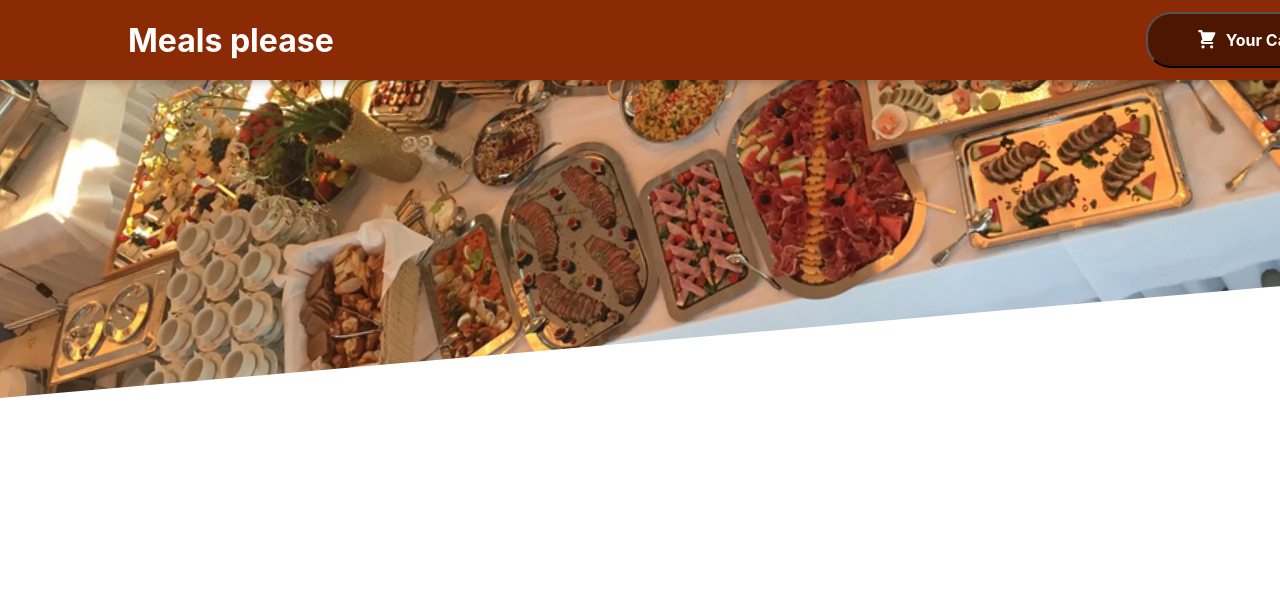
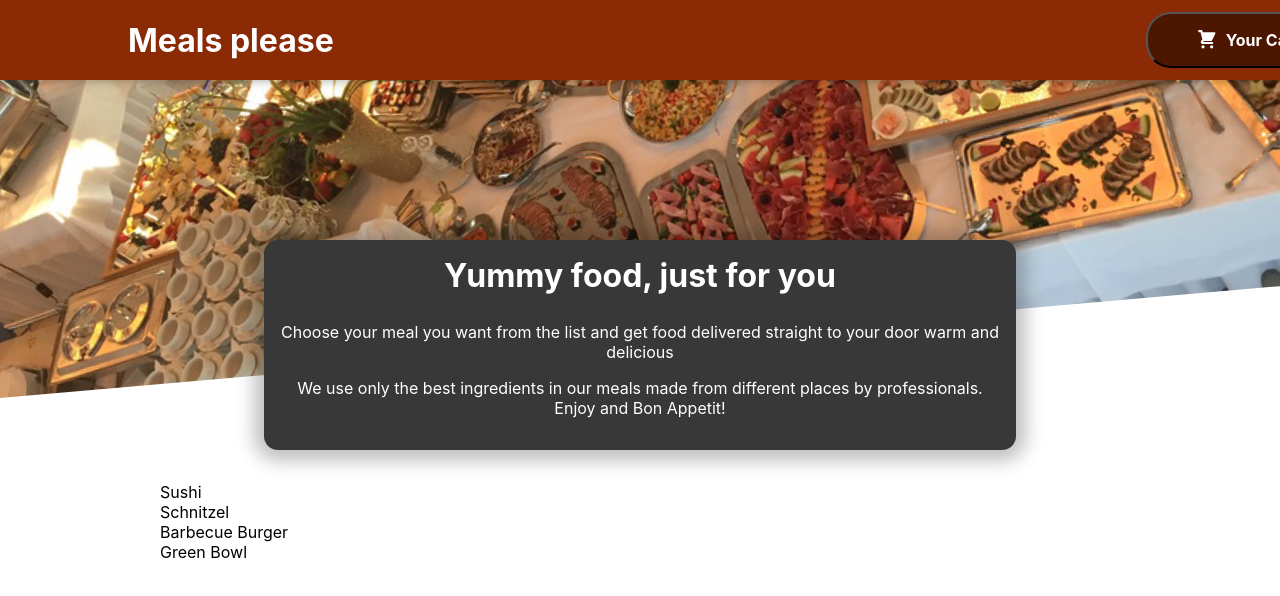
Before and after one commit to ProgramHefe/food-app, a React (Create React App) app: page / in a window 1280 px wide. Shown: the top 596 px of the page. Built offline with nearby package versions, Linux system fonts and the light colour scheme.

Commit message:
Summary made and list added

```diff
--- a/src/App.js
+++ b/src/App.js
@@ -1,10 +1,14 @@
 import React, { Fragment } from 'react';
 import Header from './components/Layout/Header'
+import Meals from './components/Meals/Meals';
 
 function App() {
   return (
     <Fragment>
       <Header />
+      <main>
+        <Meals />
+      </main>
     </Fragment>
   );
 }
--- /dev/null
+++ b/src/components/Meals/Meals.js
@@ -0,0 +1,12 @@
+import React, { Fragment } from "react";
+import MealsTotal from "./MealsTotal";
+import MealsAvailable from "./MealsAvailable";
+
+const Meals = props => {
+return <Fragment>
+    <MealsTotal />
+    <MealsAvailable />
+</Fragment>
+}
+
+export default Meals;
--- /dev/null
+++ b/src/components/Meals/MealsAvailable.js
@@ -0,0 +1,41 @@
+import React from "react";
+import classes from './MealsAvailable.module.css'
+
+const DUMMY_MEALS = [
+    {
+        id: 'm1',
+        name: 'Sushi',
+        description: 'Finest fish and veggies',
+        price: 22.99,
+    },
+    {
+        id: 'm2',
+        name: 'Schnitzel',
+        description: 'A german specialty!',
+        price: 16.5,
+    },
+    {
+        id: 'm3',
+        name: 'Barbecue Burger',
+        description: 'American, raw, meaty',
+        price: 12.99,
+    },
+    {
+        id: 'm4',
+        name: 'Green Bowl',
+        description: 'Healthy...and green...',
+        price: 18.99,
+    },
+];
+
+const MealsAvailable = () => {
+    const mealsList = DUMMY_MEALS.map(meal => <li>{meal.name}</li>);
+
+    return <section className={classes.meals}>
+        <ul>
+            {mealsList}
+        </ul>
+    </section>
+};
+
+export default MealsAvailable;
--- /dev/null
+++ b/src/components/Meals/MealsAvailable.module.css
@@ -0,0 +1,24 @@
+.meals {
+    max-width: 60rem;
+    width: 90%;
+    margin: 2rem auto;
+    animation: meals-appear 1s ease-out forwards;
+}
+
+.meals ul {
+    list-style: none;
+    margin: 0;
+    padding: 0;
+}
+
+@keyframes meals-appear {
+    from {
+        opacity: 0;
+        transform: translateY(3rem);
+    }
+
+    to {
+        opacity: 1;
+        transform: translateY(0);
+    }
+}
--- /dev/null
+++ b/src/components/Meals/MealsTotal.js
@@ -0,0 +1,20 @@
+import React from "react";
+import classes from './MealsTotal.module.css'
+
+
+const MealsTotal = () => {
+    return <section className={classes.summary}>
+        <h2>Yummy food, just for you</h2>
+        <p>
+            Choose your meal you want from the list and get food delivered
+            straight to your door warm and delicious
+        </p>
+        <p>
+            We use only the best ingredients in our meals made from different places
+            by professionals. Enjoy and Bon Appetit!
+        </p>
+
+    </section>
+}
+
+export default MealsTotal;
--- /dev/null
+++ b/src/components/Meals/MealsTotal.module.css
@@ -0,0 +1,18 @@
+.summary {
+    text-align: center;
+    max-width: 45rem;
+    width: 90%;
+    margin: auto;
+    margin-top: -10rem;
+    position: relative;
+    background-color: #383838;
+    color: white;
+    border-radius: 14px;
+    padding: 1rem;
+    box-shadow: 0 1px 18px 10px rgba(0, 0, 0, 0.25);
+}
+
+.summary h2 {
+    font-size: 2rem;
+    margin-top: 0;
+}
```
